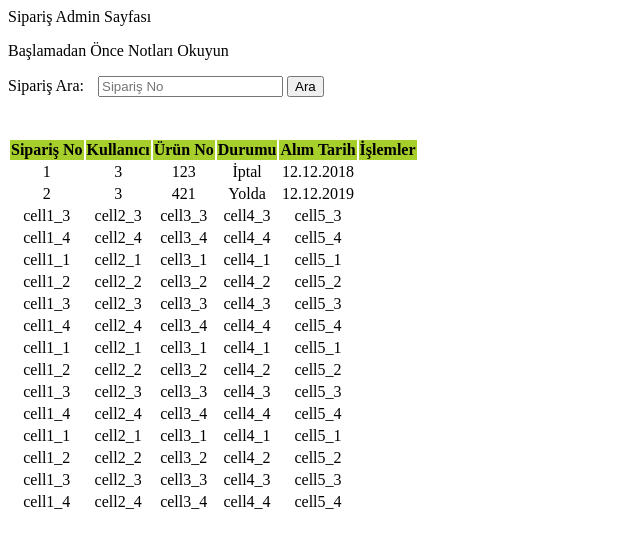
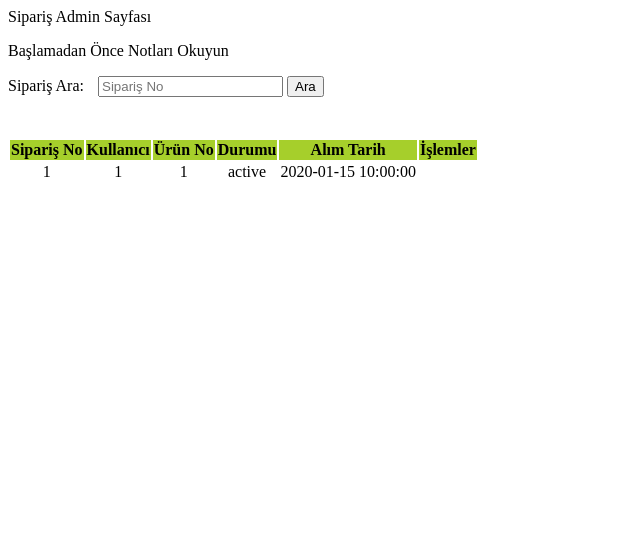
Before and after one commit to gorkemgulmez/portal-siparis, a PHP site: template views/backend/default/_index.php in a window 1280 px wide. Shown: the top 548 px of the page, without its empty margins (0-640 px from the left). Run offline with PHP 8.4, Linux system fonts and the light colour scheme; the template is opened without the code that fills it: most values are stand-ins (such as "Sample title", 1, 10 or a date in 2020); some libraries are stand-ins or nearby versions.

Commit message:
backend yii ile listeleme

```diff
--- a/controllers/backend/DefaultController.php
+++ b/controllers/backend/DefaultController.php
@@ -1,6 +1,6 @@
 <?php
 namespace kouosl\siparis\controllers\backend;
-
+use Yii;
 
 /**
  * Default controller for the `siparis` module
@@ -13,6 +13,7 @@ class DefaultController extends \kouosl\base\controllers\backend\BaseController
      */
     public function actionIndex()
     {
-        return $this->render('_index');
+        $orders = Yii::$app->db->createCommand('SELECT * FROM orders')->queryAll();
+        return $this->render('index', ['orders' => $orders]);
     }
 }
--- a/models/Orders.php
+++ b/models/Orders.php
@@ -1,6 +1,6 @@
 <?php
 
-namespace frontend\models;
+namespace kouosl\siparis\models;
 
 use Yii;
 
--- a/models/User.php
+++ b/models/User.php
@@ -1,6 +1,6 @@
 <?php
 
-namespace frontend\models;
+namespace kouosl\siparis\models;
 
 use Yii;
 
--- a/views/backend/default/_index.php
+++ b/views/backend/default/_index.php
@@ -2,7 +2,7 @@
 use kouosl\theme\helpers\Html;
 use kouosl\theme\widgets\Portlet;
 
-$this->title = 'Index Sample';
+$this->title = 'Siparis';
 $data['title'] = Html::encode($this->title);
 $this->params['breadcrumbs'][] = $this->title;
 
@@ -12,4 +12,5 @@ Portlet::begin(['title' => $this->title,'subTitle' => 'samples data','icon' => '
 
 echo $this->render('index');
 
+
 Portlet::end();
--- a/views/backend/default/index.php
+++ b/views/backend/default/index.php
@@ -112,182 +112,19 @@
             </thead>
 
         <tbody>
+            <?php $i=1; foreach($orders as $item){ ?>
                         <tr>
-            <td>1</td>
-            <td>3</td>
-            <td>123</td>
-            <td>İptal</td>
-            <td>12.12.2018</td>
+                            <td><?php echo $item["order_id"]; ?></td>
+                            <td><?php echo $item["user_id"]; ?></td>
+                            <td><?php echo $item["product_id"]; ?></td>
+                            <td><?php echo $item["status"]; ?></td>
+                            <td><?php echo $item["order_date"]; ?></td>
                             <td>
                                 <span onclick="showCard()" class="glyphicon glyphicon-eye-open"></span>
                                 <span class="glyphicon glyphicon-remove"></span>
                             </td>
                         </tr>
-          <tr>
-            <td>2</td>
-            <td>3</td>
-            <td>421</td>
-            <td>Yolda</td>
-            <td>12.12.2019</td>
-            <td>
-                <span onclick="showCard()" class="glyphicon glyphicon-eye-open"></span>
-                <span class="glyphicon glyphicon-remove"></span>
-            </td>
-          </tr>
-          <tr>
-            <td>cell1_3</td>
-            <td>cell2_3</td>
-            <td>cell3_3</td>
-            <td>cell4_3</td>
-            <td>cell5_3</td>
-            <td>
-                <span onclick="showCard()" class="glyphicon glyphicon-eye-open"></span>
-                <span class="glyphicon glyphicon-remove"></span>
-            </td>
-          </tr>
-          <tr>
-            <td>cell1_4</td>
-            <td>cell2_4</td>
-            <td>cell3_4</td>
-            <td>cell4_4</td>
-            <td>cell5_4</td>
-            <td>
-                <span onclick="showCard()" class="glyphicon glyphicon-eye-open"></span>
-                <span class="glyphicon glyphicon-remove"></span>
-            </td>
-          </tr>
-          <tr>
-            <td>cell1_1</td>
-            <td>cell2_1</td>
-            <td>cell3_1</td>
-            <td>cell4_1</td>
-            <td>cell5_1</td>
-            <td>
-                <span onclick="showCard()" class="glyphicon glyphicon-eye-open"></span>
-                <span class="glyphicon glyphicon-remove"></span>
-            </td>
-          </tr>
-          <tr>
-            <td>cell1_2</td>
-            <td>cell2_2</td>
-            <td>cell3_2</td>
-            <td>cell4_2</td>
-            <td>cell5_2</td>
-            <td>
-                <span onclick="showCard()" class="glyphicon glyphicon-eye-open"></span>
-                <span class="glyphicon glyphicon-remove"></span>
-            </td>
-          </tr>
-          <tr>
-            <td>cell1_3</td>
-            <td>cell2_3</td>
-            <td>cell3_3</td>
-            <td>cell4_3</td>
-            <td>cell5_3</td>
-            <td>
-                <span onclick="showCard()" class="glyphicon glyphicon-eye-open"></span>
-                <span class="glyphicon glyphicon-remove"></span>
-            </td>
-          </tr>
-          <tr>
-            <td>cell1_4</td>
-            <td>cell2_4</td>
-            <td>cell3_4</td>
-            <td>cell4_4</td>
-            <td>cell5_4</td>
-            <td>
-                <span onclick="showCard()" class="glyphicon glyphicon-eye-open"></span>
-                <span class="glyphicon glyphicon-remove"></span>
-            </td>
-          </tr>
-          <tr>
-            <td>cell1_1</td>
-            <td>cell2_1</td>
-            <td>cell3_1</td>
-            <td>cell4_1</td>
-            <td>cell5_1</td>
-            <td>
-                <span onclick="showCard()" class="glyphicon glyphicon-eye-open"></span>
-                <span class="glyphicon glyphicon-remove"></span>
-            </td>
-          </tr>
-          <tr>
-            <td>cell1_2</td>
-            <td>cell2_2</td>
-            <td>cell3_2</td>
-            <td>cell4_2</td>
-            <td>cell5_2</td>
-            <td>
-                <span onclick="showCard()" class="glyphicon glyphicon-eye-open"></span>
-                <span class="glyphicon glyphicon-remove"></span>
-            </td>
-          </tr>
-          <tr>
-            <td>cell1_3</td>
-            <td>cell2_3</td>
-            <td>cell3_3</td>
-            <td>cell4_3</td>
-            <td>cell5_3</td>
-            <td>
-                <span onclick="showCard()" class="glyphicon glyphicon-eye-open"></span>
-                <span class="glyphicon glyphicon-remove"></span>
-            </td>
-          </tr>
-          <tr>
-            <td>cell1_4</td>
-            <td>cell2_4</td>
-            <td>cell3_4</td>
-            <td>cell4_4</td>
-            <td>cell5_4</td>
-            <td>
-                <span onclick="showCard()" class="glyphicon glyphicon-eye-open"></span>
-                <span class="glyphicon glyphicon-remove"></span>
-            </td>
-          </tr>
-          <tr>
-            <td>cell1_1</td>
-            <td>cell2_1</td>
-            <td>cell3_1</td>
-            <td>cell4_1</td>
-            <td>cell5_1</td>
-            <td>
-                <span onclick="showCard()" class="glyphicon glyphicon-eye-open"></span>
-                <span class="glyphicon glyphicon-remove"></span>
-            </td>
-          </tr>
-          <tr>
-            <td>cell1_2</td>
-            <td>cell2_2</td>
-            <td>cell3_2</td>
-            <td>cell4_2</td>
-            <td>cell5_2</td>
-            <td>
-                <span onclick="showCard()" class="glyphicon glyphicon-eye-open"></span>
-                <span class="glyphicon glyphicon-remove"></span>
-            </td>
-          </tr>
-          <tr>
-            <td>cell1_3</td>
-            <td>cell2_3</td>
-            <td>cell3_3</td>
-            <td>cell4_3</td>
-            <td>cell5_3</td>
-            <td>
-                <span onclick="showCard()" class="glyphicon glyphicon-eye-open"></span>
-                <span class="glyphicon glyphicon-remove"></span>
-            </td>
-          </tr>
-          <tr>
-            <td>cell1_4</td>
-            <td>cell2_4</td>
-            <td>cell3_4</td>
-            <td>cell4_4</td>
-            <td>cell5_4</td>
-            <td>
-                <span onclick="showCard()" class="glyphicon glyphicon-eye-open"></span>
-                <span class="glyphicon glyphicon-remove"></span>
-            </td>
-          </tr>
+            <?php $i++; } ?>
         </tbody>
 
       </table>
```
Lines whose indentation alone changed are shown as unchanged.
